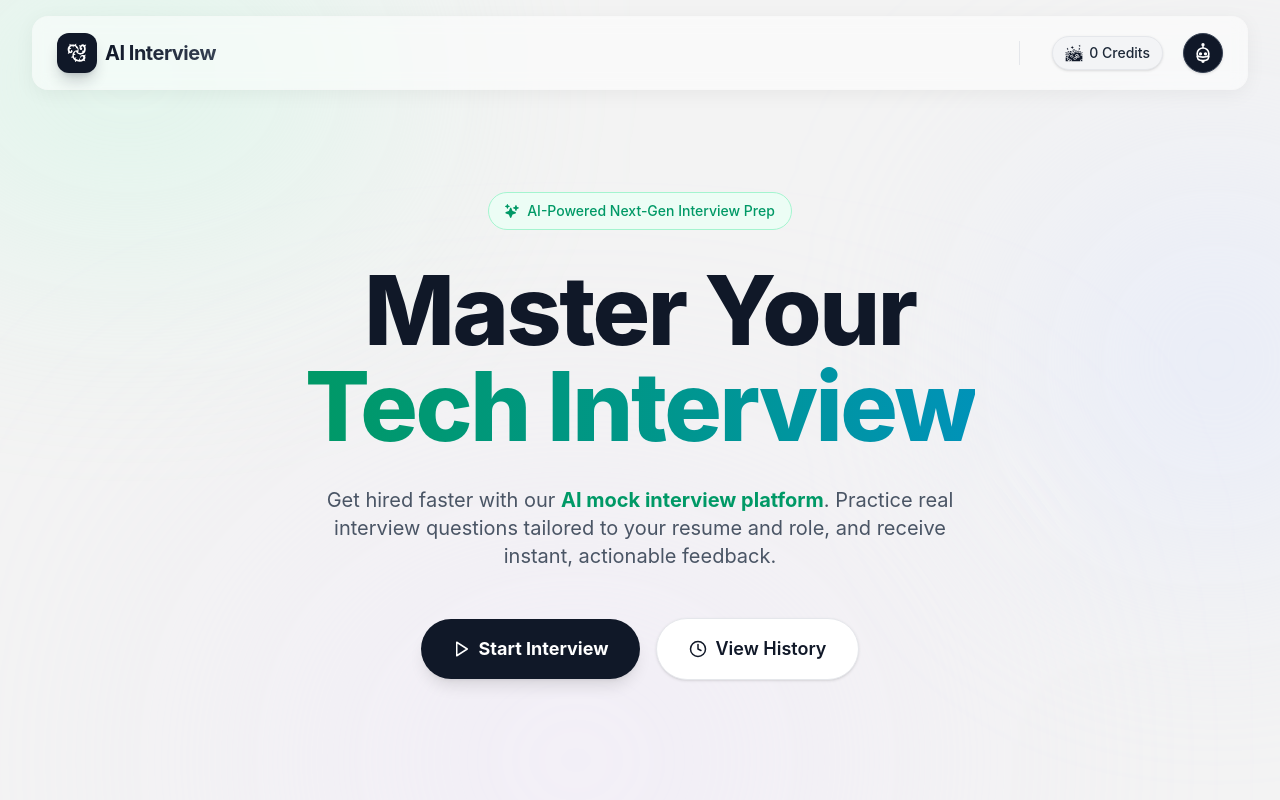
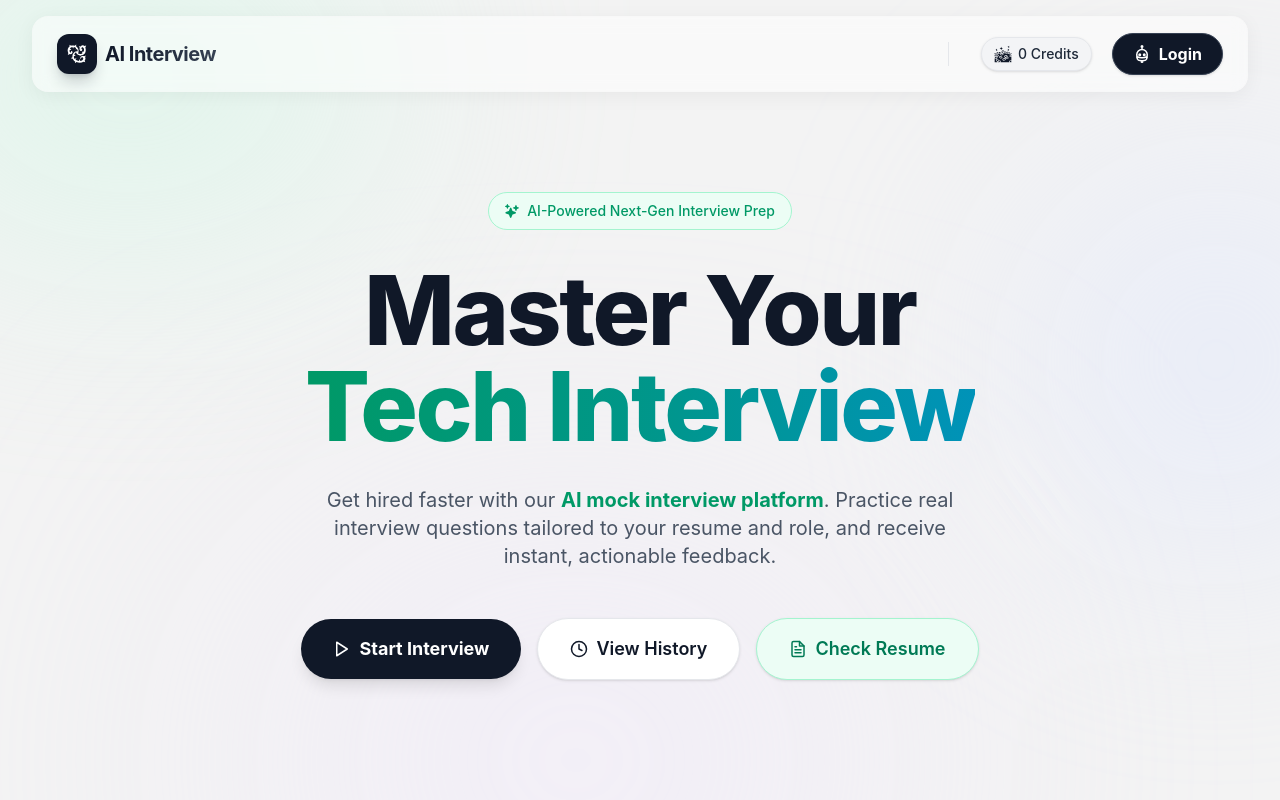
Before and after one commit to TarunPatidar04/AI_Interview-Frontend, a React (Vite) app: page / in a window 1280 px wide. Shown: the top 800 px of the page. Built offline with nearby package versions, Linux system fonts and the light colour scheme; no server answers.

Commit message:
feat: Improve Navbar login buttons with text and introduce a resume check link on the Home page.

```diff
--- a/src/components/Navbar.jsx
+++ b/src/components/Navbar.jsx
@@ -224,9 +224,10 @@ const Navbar = () => {
                   ) : (
                     <button
                       onClick={() => setIsAuthModalOpen(true)}
-                      className="w-10 h-10 rounded-full bg-gray-900 border border-gray-700 flex items-center justify-center text-white font-bold shadow-sm hover:bg-black transition-colors focus:outline-none cursor-pointer hover:scale-105 active:scale-95"
+                      className="px-5 py-2 rounded-full bg-gray-900 border border-gray-700 flex items-center gap-2 justify-center text-white font-bold shadow-sm hover:bg-black transition-colors focus:outline-none cursor-pointer hover:scale-105 active:scale-95"
                     >
-                      <GrRobot className="text-xl text-white" />
+                      <GrRobot className="text-lg text-white" />
+                      <span>Login</span>
                     </button>
                   )}
                 </div>
@@ -328,15 +329,16 @@ const Navbar = () => {
                       </div>
                     </>
                   ) : (
-                    <div className="flex flex-col gap-3 px-4 mt-2">
+                    <div className="flex flex-col gap-3 px-4 mt-2 mb-4">
                       <button
                         onClick={() => {
                           setMobileMenuOpen(false);
                           setIsAuthModalOpen(true);
                         }}
-                        className="w-12 h-12 rounded-full bg-gray-900 border border-gray-700 flex items-center justify-center text-white font-bold shadow-sm hover:bg-black transition-colors mx-auto cursor-pointer hover:scale-105 active:scale-95"
+                        className="w-full py-3 rounded-xl bg-gray-900 border border-gray-700 flex items-center gap-2 justify-center text-white font-bold shadow-sm hover:bg-black transition-colors mx-auto cursor-pointer hover:scale-105 active:scale-95"
                       >
-                        <GrRobot className="text-2xl text-white" />
+                        <GrRobot className="text-xl text-white" />
+                        <span>Login / Sign Up</span>
                       </button>
                     </div>
                   )}
--- a/src/pages/Home.jsx
+++ b/src/pages/Home.jsx
@@ -105,6 +105,13 @@ const Home = () => {
               <FiClock />
               View History
             </a>
+            <Link
+              to="/resume"
+              className="w-full sm:w-auto flex items-center justify-center gap-2 bg-emerald-50 border border-emerald-200 text-emerald-700 px-8 py-4 rounded-full font-semibold text-lg hover:bg-emerald-100 hover:scale-105 active:scale-95 transition-all cursor-pointer shadow-sm hover:shadow-md"
+            >
+              <FiFileText />
+              Check Resume
+            </Link>
           </motion.div>
         </section>
 
```
